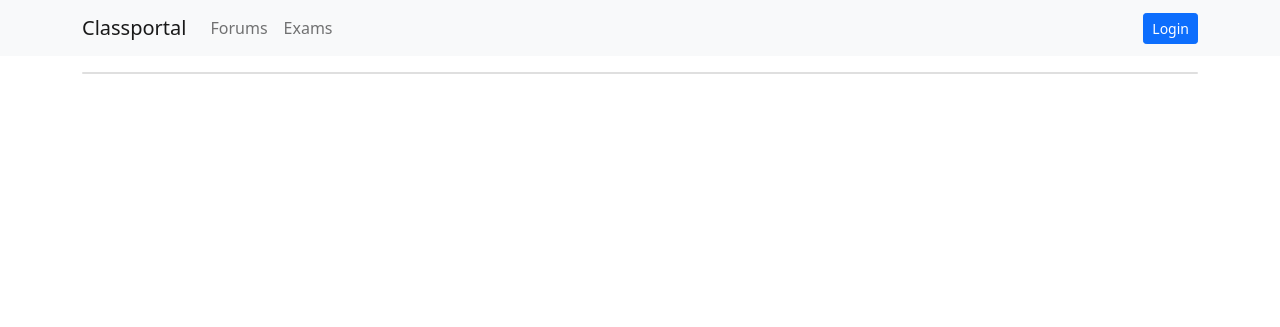
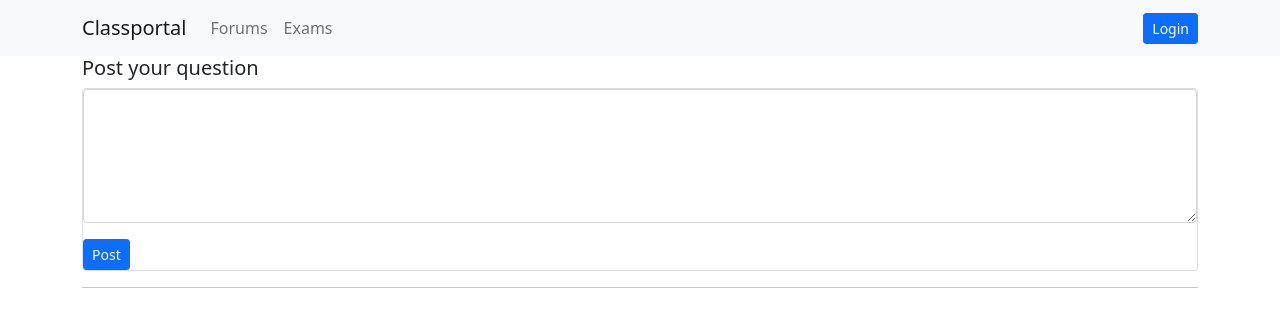
Before and after one commit to santoshkpatro/classportal, a Django app: page /forums/posts/ in a window 1280 px wide. Shown: the top 327 px of the page. Run offline with Django 4.2, Linux system fonts and the light colour scheme; data that the repository does not hold is empty.

Commit message:
added forums page

```diff
--- a/accounts/urls.py
+++ b/accounts/urls.py
@@ -3,6 +3,7 @@ from . import views
 
 
 urlpatterns = [
+    path('register/', views.register_view, name='register'),
     path('login/', views.login_view, name='login'),
     path('logout/', views.logout_view, name='logout'),
 ]
--- /dev/null
+++ b/forums/forms.py
@@ -0,0 +1,5 @@
+from django import forms
+
+
+class PostCreateForm(forms.Form):
+    post_text = forms.CharField()
--- a/forums/models.py
+++ b/forums/models.py
@@ -30,7 +30,7 @@ class Post(models.Model):
 class Comment(models.Model):
     id = models.UUIDField(primary_key=True, default=uuid.uuid4, editable=False)
     user = models.ForeignKey(settings.AUTH_USER_MODEL, related_name='user_comments', on_delete=models.CASCADE)
-    question = models.ForeignKey(Post, related_name='post_comments', on_delete=models.CASCADE)
+    post = models.ForeignKey(Post, related_name='post_comments', on_delete=models.CASCADE)
     comment_text = models.TextField()
 
     created_at = models.DateTimeField(auto_now_add=True)
--- a/forums/urls.py
+++ b/forums/urls.py
@@ -2,5 +2,7 @@ from django.urls import path
 from . import views
 
 urlpatterns = [
-    path('posts/', views.post_list, name='forum_post_list')
+    path('posts/', views.post_list, name='forums_post_list'),
+    path('posts/create/', views.post_create, name='forums_post_create'),
+    path('posts/<uuid:post_id>/comments/add/', views.post_comment_add, name='forums_post_comment_add')
 ]
--- a/forums/views.py
+++ b/forums/views.py
@@ -1,7 +1,41 @@
-from django.shortcuts import render
-from forums.models import Post
+from django.shortcuts import redirect, render
+from django.contrib import messages
+from django.contrib.auth.decorators import login_required
+from forums.models import Post, Comment
+
+from . forms import PostCreateForm
 
 
 def post_list(request):
     posts = Post.objects.all()
     return render(request, 'forums/post_list.html', {'posts': posts})
+
+
+@login_required(login_url='login')
+def post_create(request):
+    if request.method == 'POST':
+        form = PostCreateForm(request.POST)
+        if not form.is_valid():
+            messages.warning(request, 'Invalid form details')
+            return redirect('forums_post_list')
+
+        new_post = Post(**form.cleaned_data)
+        new_post.user = request.user
+        new_post.save()
+
+    return redirect('forums_post_list')
+
+
+@login_required(login_url='login')
+def post_comment_add(request, post_id):
+    if request.method == 'POST':
+        try:
+            post = Post.objects.get(id=post_id)
+            comment_text = request.POST['comment_text']
+            Comment.objects.create(user=request.user, post=post, comment_text=comment_text)
+
+            messages.success(request, 'Comment added!')
+            return redirect('forums_post_list')
+        except Post.DoesNotExist:
+            messages.warning(request, 'Post does not exist')
+    return redirect('forums_post_list')
--- /dev/null
+++ b/templates/forums/post_create.html
@@ -0,0 +1,4 @@
+{% extends 'base.html' %}
+
+{% block main %}
+{% endblock %}
--- a/templates/forums/post_list.html
+++ b/templates/forums/post_list.html
@@ -2,27 +2,41 @@
 
 {% block main %}
 <div class="container">
+    <h5>Post your question</h5>
+    <div class="card">
+        <form action="{% url 'forums_post_create' %}" method="post">
+            {% csrf_token %}
+            <textarea name="post_text" id="" cols="20" rows="5" class="form-control"></textarea>
+            <button class="btn btn-sm btn-primary mt-3" type="submit">Post</button>
+        </form>
+    </div>
+    <hr>
+    {% for post in posts %}
     <div class="card my-3">
-        <!-- <div class="card-header">
-            Quote
-        </div> -->
-        {% for post in posts %}
         <div class="card-body">
             <blockquote class="blockquote mb-0">
                 <p>{{ post.post_text }}</p>
                 <footer class="blockquote-footer">{{ post.user.full_name }}
                 </footer>
             </blockquote>
-            <h5>Comments</h5>
+            <h5 class="mt-3">Comments</h5>
+            <form action="{% url 'forums_post_comment_add' post_id=post.id %}" class="mb-3" method="post">
+                <p>Add comment</p>
+                {% csrf_token %}
+                <input type="text" class="form-control" name="comment_text" required>
+                <button class="btn btn-sm btn-success mt-2" type="submit">Add</button>
+            </form>
             <ul class="list-group">
-                <li class="list-group-item">An item</li>
-                <li class="list-group-item">A second item</li>
-                <li class="list-group-item">A third item</li>
-                <li class="list-group-item">A fourth item</li>
-                <li class="list-group-item">And a fifth one</li>
+                {% for comment in post.post_comments.all %}
+                <li class="list-group-item">
+                    <p>{{ comment.comment_text }}</p>
+                    <footer class="blockquote-footer">{{ comment.user.full_name }}
+                    </footer>
+                </li>
+                {% endfor %}
             </ul>
         </div>
-        {% endfor %}
     </div>
+    {% endfor %}
 </div>
 {% endblock %}
--- a/templates/navbar.html
+++ b/templates/navbar.html
@@ -8,7 +8,7 @@
         <div class="collapse navbar-collapse" id="navbarSupportedContent">
             <ul class="navbar-nav me-auto mb-2 mb-lg-0">
                 <li class="nav-item">
-                    <a class="nav-link" aria-current="page" href="#">Forums</a>
+                    <a class="nav-link" aria-current="page" href="{% url 'forums_post_list' %}">Forums</a>
                 </li>
                 <li class="nav-item">
                     <a class="nav-link" href="{% url 'exam_dashboard' %}">Exams</a>
```
Also changed, not shown: accounts/forms.py (+7 -0 lines), accounts/views.py (+27 -1 lines), static/css/accounts/register.css (added, +33 -0 lines), templates/accounts/register.html (added, +39 -0 lines), forums/migrations/0002_rename_question_comment_post.py (added).
